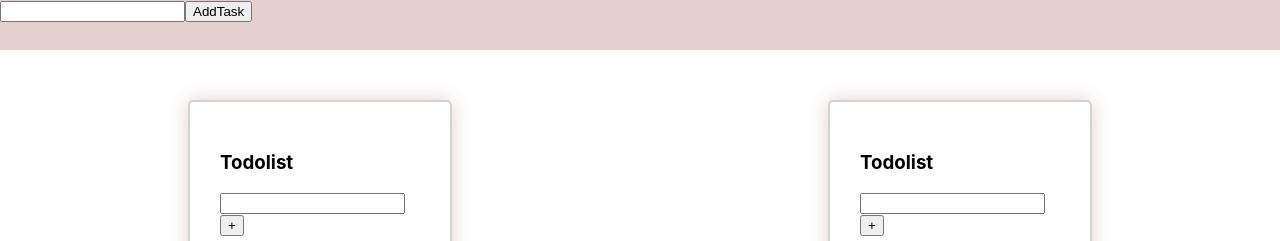
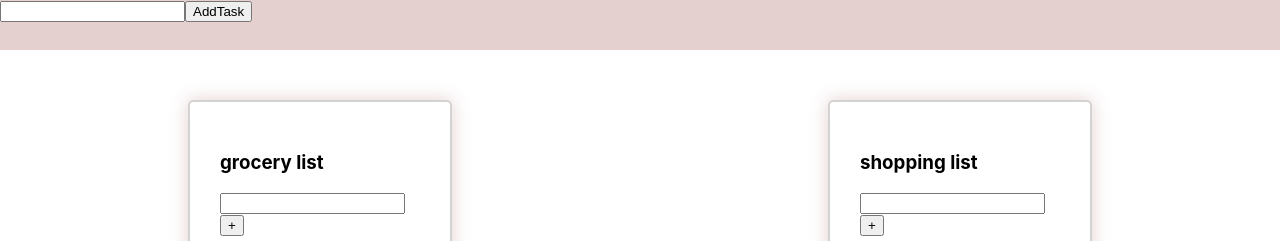
Before and after one commit to volhaf/todolist_01, a React (Create React App) app: page / in a window 1280 px wide. Shown: the top 241 px of the page. Built offline with nearby package versions, Linux system fonts and the light colour scheme.

Commit message:
add TodolistPropsType

```diff
--- a/src/App.tsx
+++ b/src/App.tsx
@@ -9,8 +9,8 @@ function App() {
     <div className="App">
         <Header/>
         <div className="Main">
-            <TodoList/>
-            <TodoList/>
+            <TodoList title={'grocery list'}/>
+            <TodoList title={'shopping list'}/>
         </div>
 
     </div>
--- a/src/components/TodoList.tsx
+++ b/src/components/TodoList.tsx
@@ -1,11 +1,13 @@
+
+type TodolistPropsType = {
+    title: string;
+}
 
 
-
-
-export function TodoList() {
+export function TodoList({title}: TodolistPropsType) {
     return (
         <div className="todolist">
-            <h3>Todolist</h3>
+            <h3>{title}</h3>
             <input/>
             <button>+</button>
             <ul>
```
